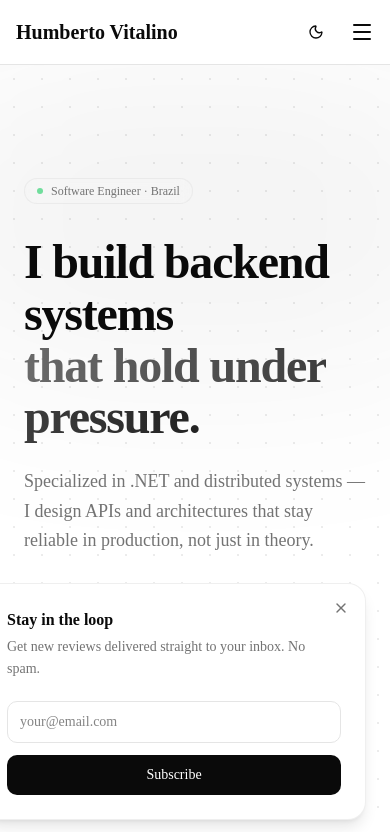
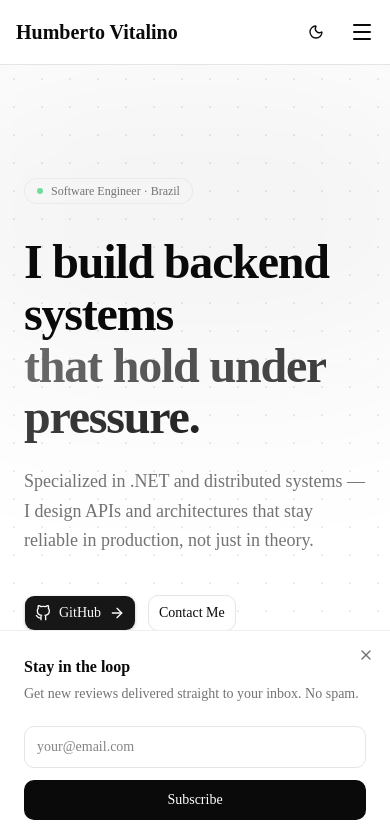
Before and after one commit to HumbertoVitalino/hbrto-blog, a Next.js app in the folder api-clean-next/: page / in a window 390 px wide. Shown: the top 832 px of the page. Built offline with nearby package versions, Linux system fonts and the light colour scheme; no server answers.

Commit message:
fix: size component

```diff
--- a/api-clean-next/app/components/newsletter/NewsletterBanner.tsx
+++ b/api-clean-next/app/components/newsletter/NewsletterBanner.tsx
@@ -24,7 +24,7 @@ export function NewsletterBanner() {
         setVisible(false)
     }
 
-    async function handleSubmit(e: React.FormEvent) {
+    async function handleSubmit(e: { preventDefault(): void }) {
         e.preventDefault()
         setStatus('loading')
 
@@ -50,7 +50,7 @@ export function NewsletterBanner() {
     if (!visible) return null
 
     return (
-        <div className="fixed bottom-6 right-6 z-50 w-96 rounded-2xl border border-border/60 bg-card shadow-lg p-6 animate-in slide-in-from-bottom-4 fade-in duration-300">
+        <div className="fixed bottom-0 right-0 left-0 z-50 sm:bottom-6 sm:right-6 sm:left-auto sm:w-96 rounded-none sm:rounded-2xl border-t sm:border border-border/60 bg-card shadow-lg p-6 animate-in slide-in-from-bottom-4 fade-in duration-300">
             <button
                 onClick={dismiss}
                 className="absolute top-4 right-4 text-muted-foreground hover:text-foreground transition-colors"
```
